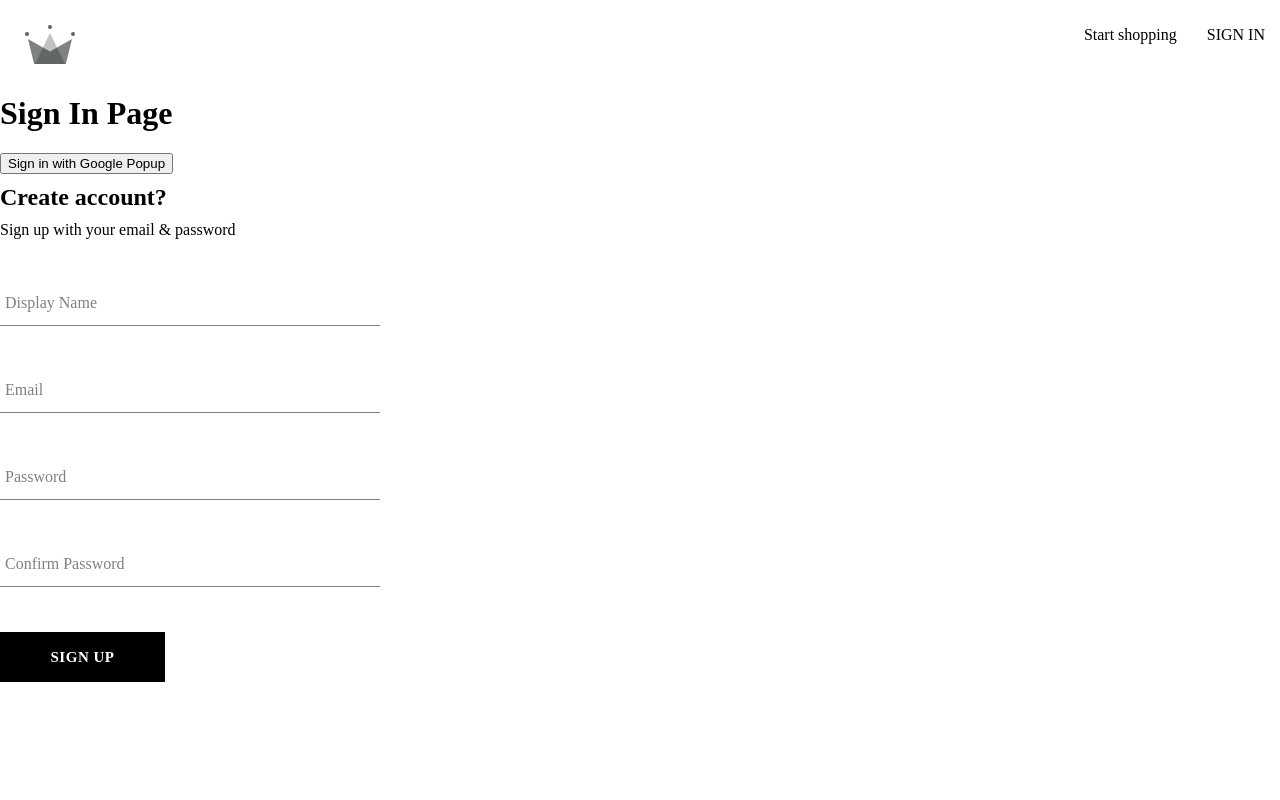
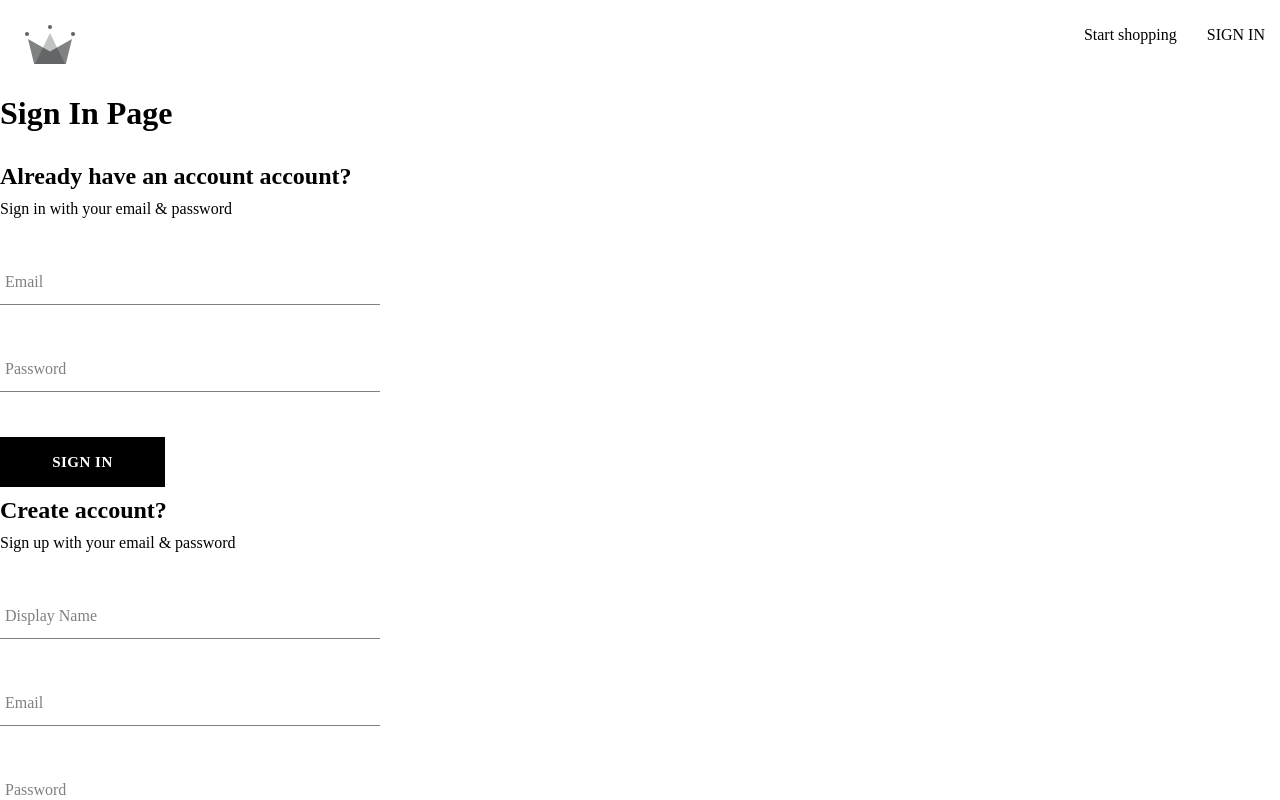
Before and after one commit to unekuogbaje/leathermore, a React (Create React App) app: page /auth in a window 1280 px wide. Shown: the top 800 px of the page. Built offline with nearby package versions, Linux system fonts and the light colour scheme; the HTML template or start-up script is replaced by a standard one.

Commit message:
auth style

```diff
--- a/src/components/sign-in-form/sign-in-form.component.jsx
+++ b/src/components/sign-in-form/sign-in-form.component.jsx
@@ -16,10 +16,7 @@ const defaultFormFields = {
 
 const SignInForm = () => {
     const [formFields, setFormFields] = useState(defaultFormFields);
-    const { displayName, email, password, confirmPassword } = formFields;
-    // const { setCurrentUser } = useContext(UserContext);
-
-    console.log(formFields);
+    const { email, password } = formFields;
 
     const resetFormFields = () => {
         setFormFields(defaultFormFields);
@@ -28,27 +25,9 @@ const SignInForm = () => {
     const handleSubmit = async (event) => {
         event.preventDefault();
 
-        if(password !== confirmPassword) {
-            alert("passwords do not match");
-            return;
-        }
-
         try {
-            const { user } = await createAuthUserWithEmailAndPassword(
-                email,
-                password
-                );
-
-                await createUserDocumentFromAuth(user, { displayName });
-                resetFormFields();
-                // setCurrentUser(user);
-        } catch (error) {
-            if(error.code === 'auth/email-already-in-use') {
-                alert('Failed! Email already in use.', error);
-            } else {
-                console.log('ecountered an error during user creation', error);
-            }
-        }
+            resetFormFields();
+        } catch (error) {}
     };
 
     const handleChange = (event) => {
@@ -59,18 +38,9 @@ const SignInForm = () => {
 
     return (
         <div className="sign-up-container">
-            <h2>Create account?</h2>
-            <span>Sign up with your email & password</span>
+            <h2>Already have an account account?</h2>
+            <span>Sign in with your email & password</span>
             <form onSubmit={handleSubmit}>
-                <FormInput
-                label="Display Name"
-                type='text'
-                required
-                onChange={handleChange}
-                name="displayName"
-                value={displayName}
-                />
-
                 <FormInput
                 label="Email"
                 type='email'
@@ -89,16 +59,8 @@ const SignInForm = () => {
                 value={password}
                 />
 
-                <FormInput
-                label="Confirm Password"
-                type='password'
-                required
-                onChange={handleChange}
-                name="confirmPassword"
-                value={confirmPassword}
-                />
                 <Button type='submit'>
-                Sign Up
+                Sign In
                 </Button>
             </form>
         </div>
--- a/src/routes/authentication/authentication.component.jsx
+++ b/src/routes/authentication/authentication.component.jsx
@@ -8,6 +8,7 @@ import {
 } from '../../utils/firebase/firebase.utils';
 
 import SignUp from '../../components/sign-up/sign-up.component';
+import SignInForm from '../../components/sign-in-form/sign-in-form.component';
 
 const Authentication = () => {
 
@@ -19,9 +20,7 @@ const Authentication = () => {
     return (
         <div>
             <h1>Sign In Page</h1>
-            <button onClick={logGoogleUser}>
-                Sign in with Google Popup
-            </button>
+            <SignInForm />
             <SignUp />
         </div>
     );
```
